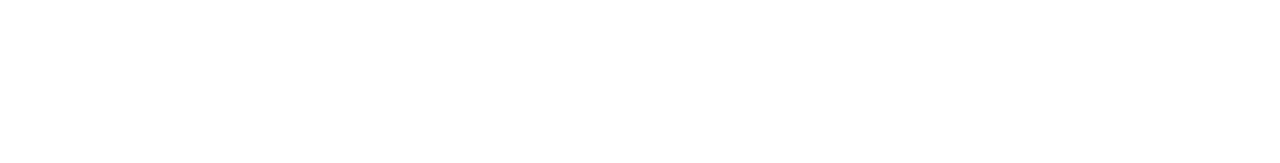
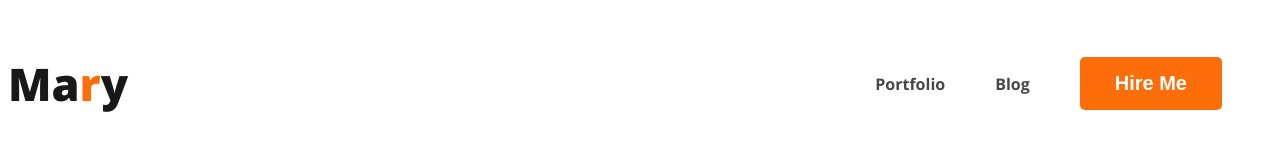
Before and after one commit to Anwar-97/developer-portfolio, a plain HTML site: page index.html in a window 1280 px wide. Drawn offline with nearby package versions, Linux system fonts and the light colour scheme.

Commit message:
added nav

```diff
--- a/index.html
+++ b/index.html
@@ -4,9 +4,21 @@
     <meta charset="UTF-8">
     <meta name="viewport" content="width=device-width, initial-scale=1.0">
     <title>Web Developer Portfolio</title>
+    <link rel="preconnect" href="https://fonts.googleapis.com">
+<link rel="preconnect" href="https://fonts.gstatic.com" crossorigin>
+<link href="https://fonts.googleapis.com/css2?family=Open+Sans:ital,wght@0,700;0,800;1,400&display=swap" rel="stylesheet">
+    <link rel="stylesheet" href="styles/portfolio.css">
 </head>
 <body>
     <header>
+        <nav>
+            <h3 class="nav-title">Ma<span class="text-primary">r</span>y</h3>
+            <ul>
+                <li><a href="">Portfolio</a></li>
+                <li><a href="">Blog</a></li>
+                <li><button class="btn-primary">Hire Me</button></li>
+            </ul>
+        </nav>
 
     </header>
     <main>
--- /dev/null
+++ b/styles/portfolio.css
@@ -0,0 +1,45 @@
+  /* common shared style */
+  body{
+    font-family: 'Open Sans', sans-serif;
+  }
+  .text-primary{
+    color: #FD6E0A;
+  }
+  nav > ul{
+    display: flex;
+    align-items: center;
+  }
+  nav li{
+    list-style: none;
+    margin-right: 50px;
+  }
+  nav a{
+    text-decoration: none;
+    color: #474747;
+
+
+  }
+  .btn-primary{
+    border-radius: 5px;
+    background: #FD6E0A;
+    border: 0;
+    color: white;
+    font-size: 20px;
+    font-weight: 700;
+    padding: 15px 35px;
+  }
+
+
+
+  /* nav releated styles */
+nav{
+    display: flex;
+    justify-content: space-between;
+    align-items: center;
+}
+.nav-title{
+   color: #181818;
+   font-size: 45px;
+   font-weight: 800;
+
+}
```
